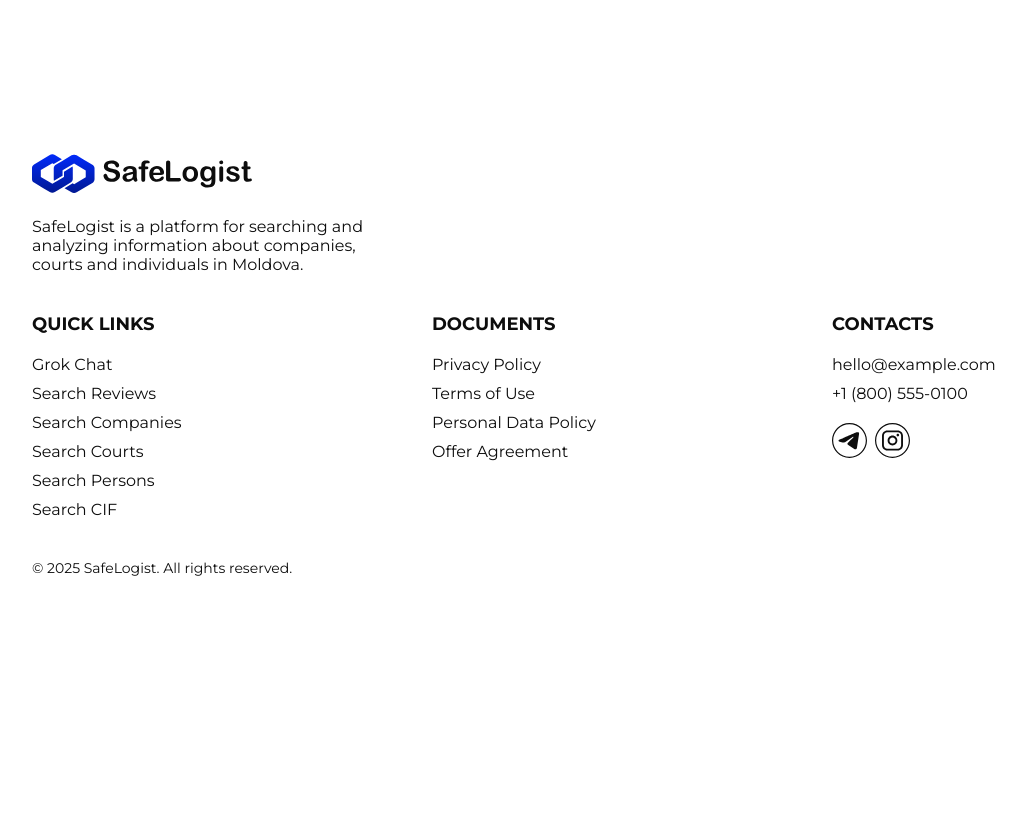
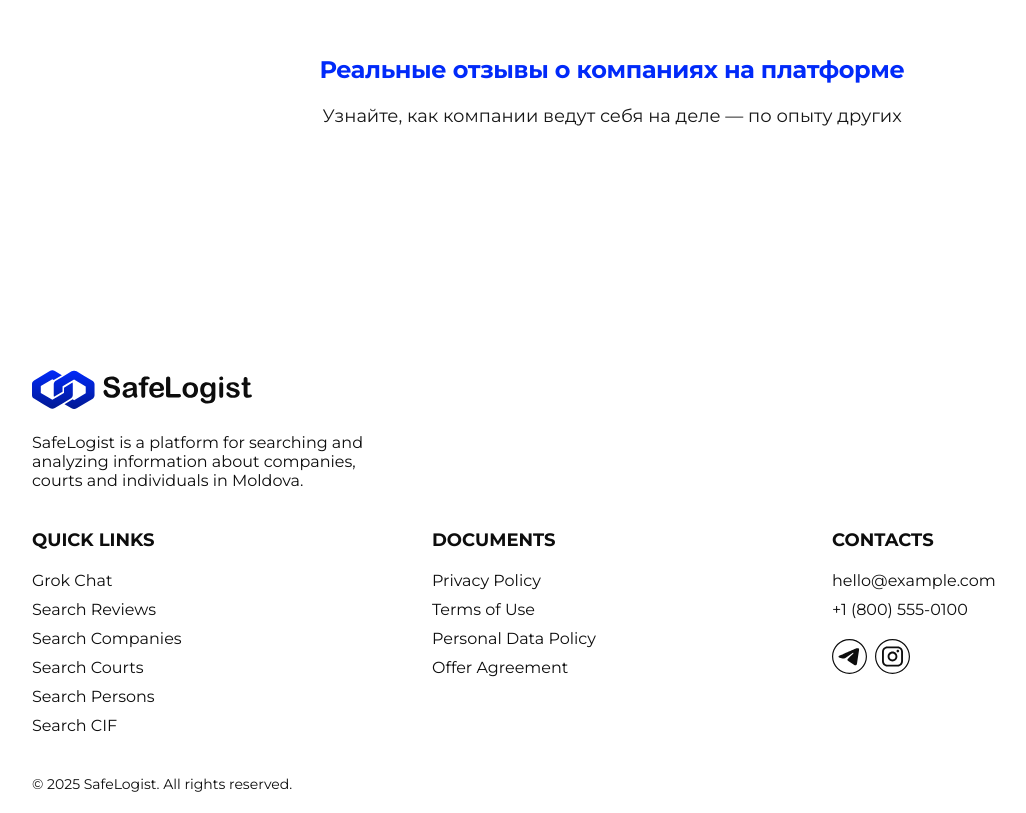
Before and after one commit to AAAlex2001/safelogist, a Next.js app in the folder frontend/: page /en/landing in a window 1280 px wide. Shown: the part 3472-4285 px from the top of the page, without its empty margins (28-1054 px from the left). Before the commit the page ends 4069 px from the top, so only its background shows below. Built offline with nearby package versions, Linux system fonts and the light colour scheme; no server answers.

Commit message:
новый раздел

```diff
--- a/frontend/src/app/[locale]/landing/page.tsx
+++ b/frontend/src/app/[locale]/landing/page.tsx
@@ -4,6 +4,7 @@ import styles from "./landing.module.scss";
 import Footer from "@/components/footer/Footer";
 import { Functions } from "./functions/Functions";
 import { Steps } from "./steps/Steps";
+import Reviews from "./reviews/Reviews";
 
 export default function LandingPage() {
   return (
@@ -11,6 +12,7 @@ export default function LandingPage() {
       <Hero />
       <Functions />
       <Steps />
+      <Reviews />
       <Footer />
     </main>
   );
--- /dev/null
+++ b/frontend/src/app/[locale]/landing/reviews/Reviews.module.scss
@@ -0,0 +1,18 @@
+.reviews {
+  width: 100%;
+  max-width: 1200px;
+  margin: 0 auto;
+  padding: 40px 20px;
+  display: flex;
+  flex-direction: column;
+  align-items: center;
+}
+
+.headings {
+  display: flex;
+  flex-direction: column;
+  gap: 16px;
+  text-align: center;
+  width: 100%;
+  margin-bottom: 60px;
+}
--- /dev/null
+++ b/frontend/src/app/[locale]/landing/reviews/Reviews.tsx
@@ -0,0 +1,26 @@
+import React from "react";
+import styles from "./Reviews.module.scss";
+import { Typography } from "@/components/Typography";
+
+export default function Reviews() {
+  return (
+    <section className={styles.reviews}>
+      <div className={styles.headings}>
+        <Typography
+          as="h1"
+          size={24}
+          desktopSize={24}
+          blue={true}
+          text="Реальные отзывы о компаниях на платформе"
+        />
+        <Typography
+          as="h2"
+          size={18}
+          desktopSize={18}
+          text="Узнайте, как компании ведут себя на деле — по опыту других"
+          brown={true}
+        />
+      </div>
+    </section>
+  );
+}
--- a/frontend/src/app/[locale]/landing/steps/Steps.module.scss
+++ b/frontend/src/app/[locale]/landing/steps/Steps.module.scss
@@ -10,6 +10,9 @@
 
   @media (min-width: 768px) {
     padding-bottom: 244px;
+  }
+  @media (min-width: 1440px) {
+    padding-bottom: 300px;
   }
 }
 
@@ -44,7 +47,6 @@
   @media (min-width: 1440px) {
     position: relative;
     flex: 1;
-    min-height: 420px;
     gap: 0;
   }
 }
```
